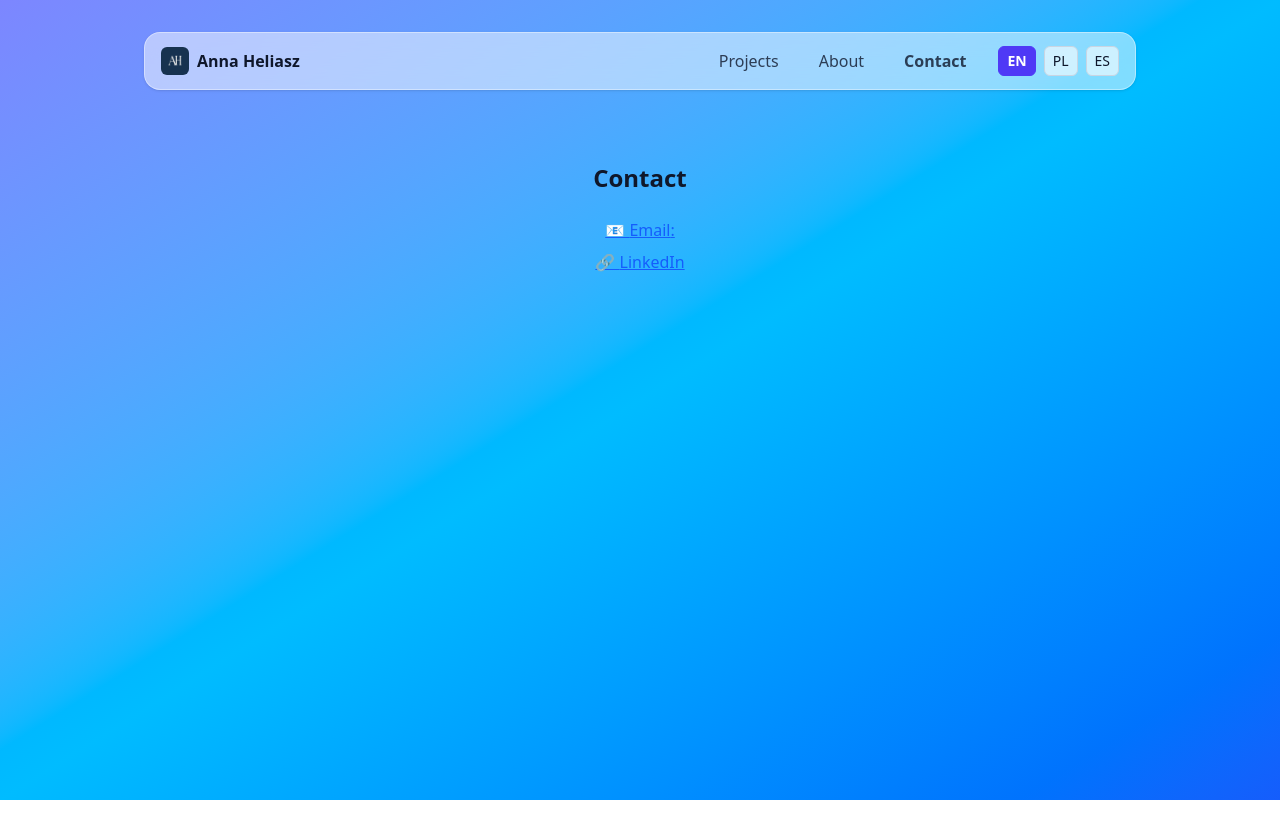
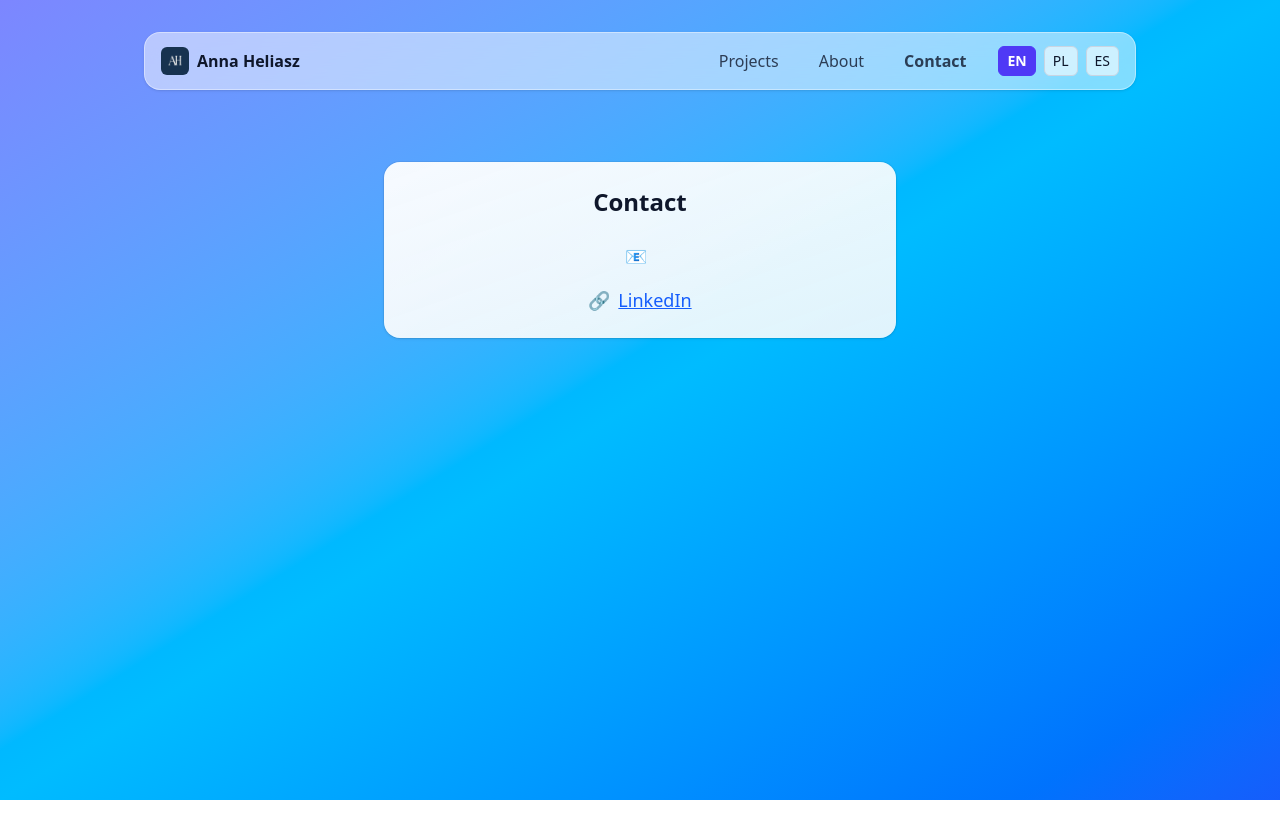
Before and after one commit to Ania58/portfolio-anna, a React (Vite) app: page /contact in a window 1280 px wide. Shown: the top 838 px of the page. Built offline with nearby package versions, Linux system fonts and the light colour scheme.

Commit message:
style: update Contact page with centered card layout, hover effects, and unified styling with About section

```diff
--- a/src/pages/Contact.tsx
+++ b/src/pages/Contact.tsx
@@ -1,39 +1,47 @@
-import { useTranslation } from "react-i18next"
+import { useTranslation } from "react-i18next";
 
-const email = import.meta.env.VITE_EMAIL
+const email = import.meta.env.VITE_EMAIL;
 
 export default function Contact() {
-  const { t, i18n } = useTranslation()
+  const { t, i18n } = useTranslation();
 
-  const locale = i18n.language
+  const locale = i18n.language;
   const linkedinUrl =
     locale === "es"
       ? "https://www.linkedin.com/in/anna-heliasz-dev/"
-      : "https://www.linkedin.com/in/anna-heliasz-dev/?locale=en_US"
+      : "https://www.linkedin.com/in/anna-heliasz-dev/?locale=en_US";
 
   return (
-    <section className="py-8 px-4">
-      <h2 className="text-2xl font-bold mb-6">{t("contact.title")}</h2>
+    <section className="py-8 px-4 flex justify-center">
+      <div
+        className="w-full max-w-lg rounded-2xl bg-gradient-to-br from-white/95 to-slate-50/90
+                   p-6 shadow-sm ring-1 ring-black/5
+                   transition-transform duration-300
+                   motion-safe:hover:-translate-y-0.5 motion-safe:hover:scale-[1.01]
+                   hover:shadow-xl"
+      >
+        <h2 className="text-2xl font-bold mb-6 text-center">
+          {t("contact.title")}
+        </h2>
 
-      <p className="mb-2">
+        <div className="flex flex-col items-center gap-4 text-lg">
           <a
             href={`mailto:${email}`}
-          className="inline-flex items-center gap-2 underline text-blue-600 hover:text-blue-800"
+            className="flex items-center gap-2 text-blue-600 hover:text-blue-800 cursor-pointer"
           >
-          📧 {t("contact.email")}: {email}
+            📧 <span className="underline">{email}</span>
           </a>
-      </p>
 
-      <p>
           <a
             href={linkedinUrl}
             target="_blank"
             rel="noopener noreferrer"
-          className="inline-flex items-center gap-2 underline text-blue-600 hover:text-blue-800"
+            className="flex items-center gap-2 text-blue-600 hover:text-blue-800 cursor-pointer"
           >
-          🔗 {t("contact.linkedin")}
+            🔗 <span className="underline">{t("contact.linkedin")}</span>
           </a>
-      </p>
+        </div>
+      </div>
     </section>
-  )
+  );
 }
```
Lines whose indentation alone changed are shown as unchanged.
